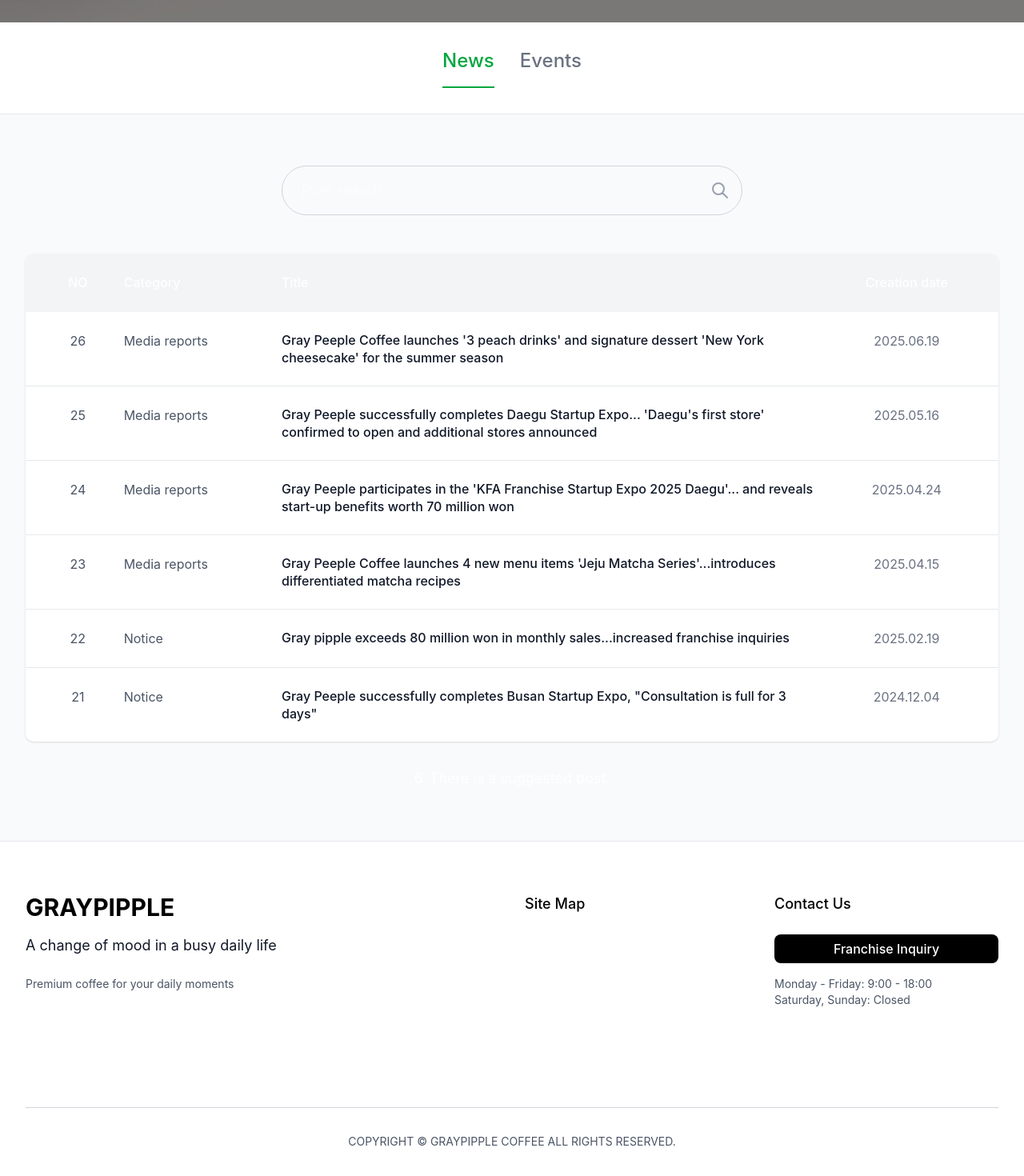
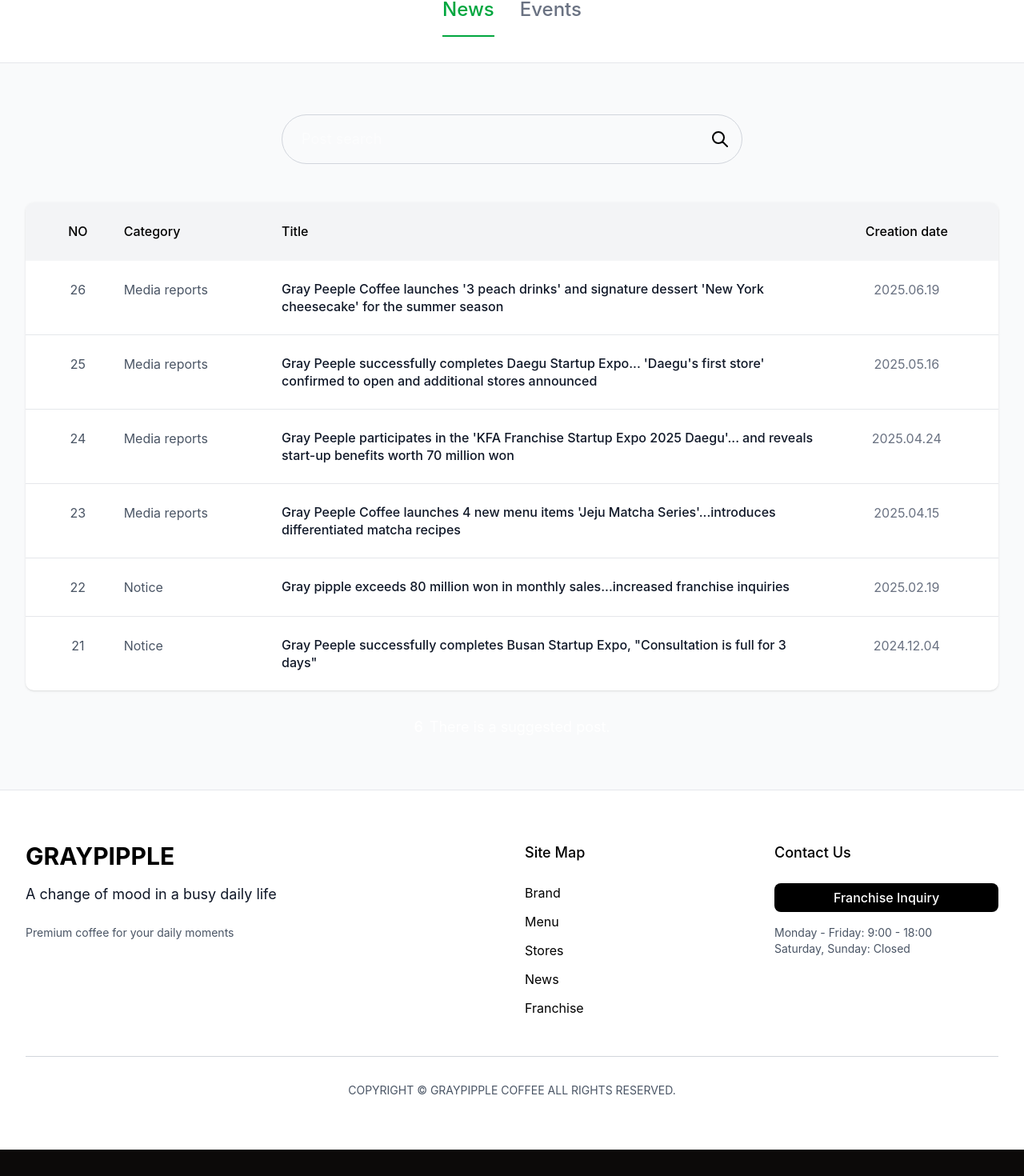
Before and after one commit to SwarnenduG07/restorepo, a Next.js app: page /news in a window 1280 px wide. Shown: the part 836-2306 px from the top of the page at 80% size. After the commit the page ends 2273 px from the top, so only its background shows below. Built offline with nearby package versions, Linux system fonts and the light colour scheme.

Commit message:
franchise fix

```diff
--- a/app/franchise/[idx]/page.tsx
+++ b/app/franchise/[idx]/page.tsx
@@ -185,14 +185,14 @@
     <div className="min-h-screen bg-white text-black flex flex-col">
       <Header />
 
-      <div className="container mx-auto px-4 py-12">
+      <div className="container mx-auto px-4 mt-8 py-12">
         {/* Back button */}
         <div className="mb-8">
           <Link href="/franchise" className="inline-flex items-center text-green-700 hover:text-green-900">
             <svg xmlns="http://www.w3.org/2000/svg" className="w-4 h-4 mr-2" fill="none" viewBox="0 0 24 24" stroke="currentColor">
               <path strokeLinecap="round" strokeLinejoin="round" strokeWidth={2} d="M10 19l-7-7m0 0l7-7m-7 7h18" />
             </svg>
-            <span>All Franchise Information</span>
+            <span className='text-black font-medium'>All Franchise Information</span>
           </Link>
         </div>
 
@@ -227,19 +227,19 @@
 
         {/* Main content */}
         <div className="grid grid-cols-1 lg:grid-cols-3 gap-8 mb-12">
-          <div className="lg:col-span-2 prose prose-lg max-w-none" dangerouslySetInnerHTML={{ __html: franchiseItem.mainContent }}></div>
+          <div className="lg:col-span-2 prose prose-lg max-w-none text-black font-bold text-xl" dangerouslySetInnerHTML={{ __html: franchiseItem.mainContent }}></div>
 
           <div className="space-y-6">
             <div className="bg-white border border-gray-200 rounded-lg p-6 shadow-sm">
-              <h3 className="text-xl font-bold mb-4">Ready to Join GrayPipple?</h3>
-              <p className="mb-4">Take the first step toward owning your own GrayPipple franchise today.</p>
+              <h3 className="text-xl font-bold mb-4 text-black">Ready to Join GrayPipple?</h3>
+              <p className="mb-4 text-black">Take the first step toward owning your own GrayPipple franchise today.</p>
               <button className="w-full bg-green-700 hover:bg-green-800 text-white font-medium py-3 px-4 rounded-lg transition-colors">
                 Request Information
               </button>
             </div>
 
             <div className="bg-white border border-gray-200 rounded-lg p-6 shadow-sm">
-              <h3 className="text-xl font-bold mb-4">Franchise Resources</h3>
+              <h3 className="text-xl font-bold mb-4 text-black">Franchise Resources</h3>
               <ul className="space-y-3">
                 <li><Link href="#" className="text-green-700 hover:text-green-900 hover:underline">Franchise Brochure (PDF)</Link></li>
                 <li><Link href="#" className="text-green-700 hover:text-green-900 hover:underline">Frequently Asked Questions</Link></li>
@@ -249,9 +249,9 @@
             </div>
 
             <div className="bg-white border border-gray-200 rounded-lg p-6 shadow-sm">
-              <h3 className="text-xl font-bold mb-4">Contact Us</h3>
-              <p className="mb-2">Have questions about franchising with GrayPipple?</p>
-              <p className="mb-4">Our franchise development team is here to help.</p>
+              <h3 className="text-xl font-bold mb-4 text-black">Contact Us</h3>
+              <p className="mb-2 text-black">Have questions about franchising with GrayPipple?</p>
+              <p className="mb-4 text-black">Our franchise development team is here to help.</p>
               <Link href="#" className="inline-block text-green-700 hover:text-green-900 hover:underline">franchise@graypipple.com</Link><br />
               <Link href="#" className="inline-block text-green-700 hover:text-green-900 hover:underline">(555) 123-4567</Link>
             </div>
@@ -272,7 +272,7 @@
                     : 'bg-white border border-gray-200 hover:border-green-700 text-black'
                 }`}
               >
-                <h3 className="font-medium text-lg">{item.title}</h3>
+                <h3 className="font-medium text-lg text-black">{item.title}</h3>
               </Link>
             ))}
           </div>
--- a/app/news/page.tsx
+++ b/app/news/page.tsx
@@ -5,6 +5,7 @@
 import { Button } from '@/components/ui/button'
 import ScrollNavigation from '@/components/ScrollNavigation'
 import Link from 'next/link'
+import Header from '@/components/Header'
 
 const newsData = [
   {
@@ -103,7 +104,7 @@
   return (
     <div className="min-h-screen">
       {/* Navigation */}
-      <ScrollNavigation />
+     <Header></Header>
 
       {/* Hero Section with News Image */}
       <section className="relative h-screen overflow-hidden">
@@ -166,7 +167,7 @@
                     className="w-full px-4 sm:px-6 py-3 sm:py-4 pr-10 sm:pr-12 text-base sm:text-lg border border-gray-300 rounded-full focus:outline-none focus:ring-2 focus:ring-green-500 focus:border-transparent"
                   />
                   <button className="absolute right-3 sm:right-4 top-1/2 transform -translate-y-1/2">
-                    <svg className="w-5 h-5 sm:w-6 sm:h-6 text-gray-400" fill="none" stroke="currentColor" viewBox="0 0 24 24">
+                    <svg className="w-5 h-5 sm:w-6 sm:h-6 text-black" fill="none" stroke="currentColor" viewBox="0 0 24 24">
                       <path strokeLinecap="round" strokeLinejoin="round" strokeWidth={2} d="M21 21l-6-6m2-5a7 7 0 11-14 0 7 7 0 0114 0z" />
                     </svg>
                   </button>
@@ -175,11 +176,11 @@
 
               {/* News Table - Desktop and Tablet */}
               <div className="hidden md:block bg-white rounded-lg shadow-sm overflow-hidden">
-                <div className="grid grid-cols-12 gap-4 p-4 lg:p-6 bg-gray-100 border-b font-medium text-gray-700">
-                  <div className="col-span-1 text-center">NO</div>
-                  <div className="col-span-2">Category</div>
-                  <div className="col-span-7">Title</div>
-                  <div className="col-span-2 text-center">Creation date</div>
+                <div className="grid grid-cols-12 gap-4 p-4 lg:p-6 bg-gray-100 border-b font-medium text-black">
+                  <div className="col-span-1 text-center text-black">NO</div>
+                  <div className="col-span-2 text-black">Category</div>
+                  <div className="col-span-7 text-black">Title</div>
+                  <div className="col-span-2 text-center text-black">Creation date</div>
                 </div>
 
                 {/* News Items */}
@@ -279,11 +280,11 @@
             <div>
               <h4 className="text-base sm:text-lg font-medium mb-4 sm:mb-6 text-black">Site Map</h4>
               <ul className="space-y-2 sm:space-y-3 text-gray-700 text-sm sm:text-base">
-                <li><Link href="/brand" className="hover:text-black transition-colors">Brand</Link></li>
-                <li><Link href="/menu" className="hover:text-black transition-colors">Menu</Link></li>
-                <li><Link href="/store" className="hover:text-black transition-colors">Stores</Link></li>
-                <li><Link href="/news" className="hover:text-black transition-colors">News</Link></li>
-                <li><Link href="/franchise" className="hover:text-black transition-colors">Franchise</Link></li>
+                <li><Link href="/brand" className="hover:text-green-500 text-black transition-colors">Brand</Link></li>
+                <li><Link href="/menu" className="hover:text-green-500 text-black transition-colors">Menu</Link></li>
+                <li><Link href="/store" className="hover:text-green-500 text-black transition-colors">Stores</Link></li>
+                <li><Link href="/news" className="hover:text-green-500 text-black transition-colors">News</Link></li>
+                <li><Link href="/franchise" className="hover:text-green-500 text-black transition-colors">Franchise</Link></li>
               </ul>
             </div>
             <div>
--- a/next.config.ts
+++ b/next.config.ts
@@ -6,6 +6,12 @@
       {
         protocol: 'https',
         hostname: 'images.unsplash.com',
+        port: '',
+        pathname: '/**',
+      },
+      {
+        protocol: 'https',
+        hostname: 'th.bing.com',
         port: '',
         pathname: '/**',
       },
```
Also changed, not shown: app/franchise/page.tsx (+18 -18 lines).
